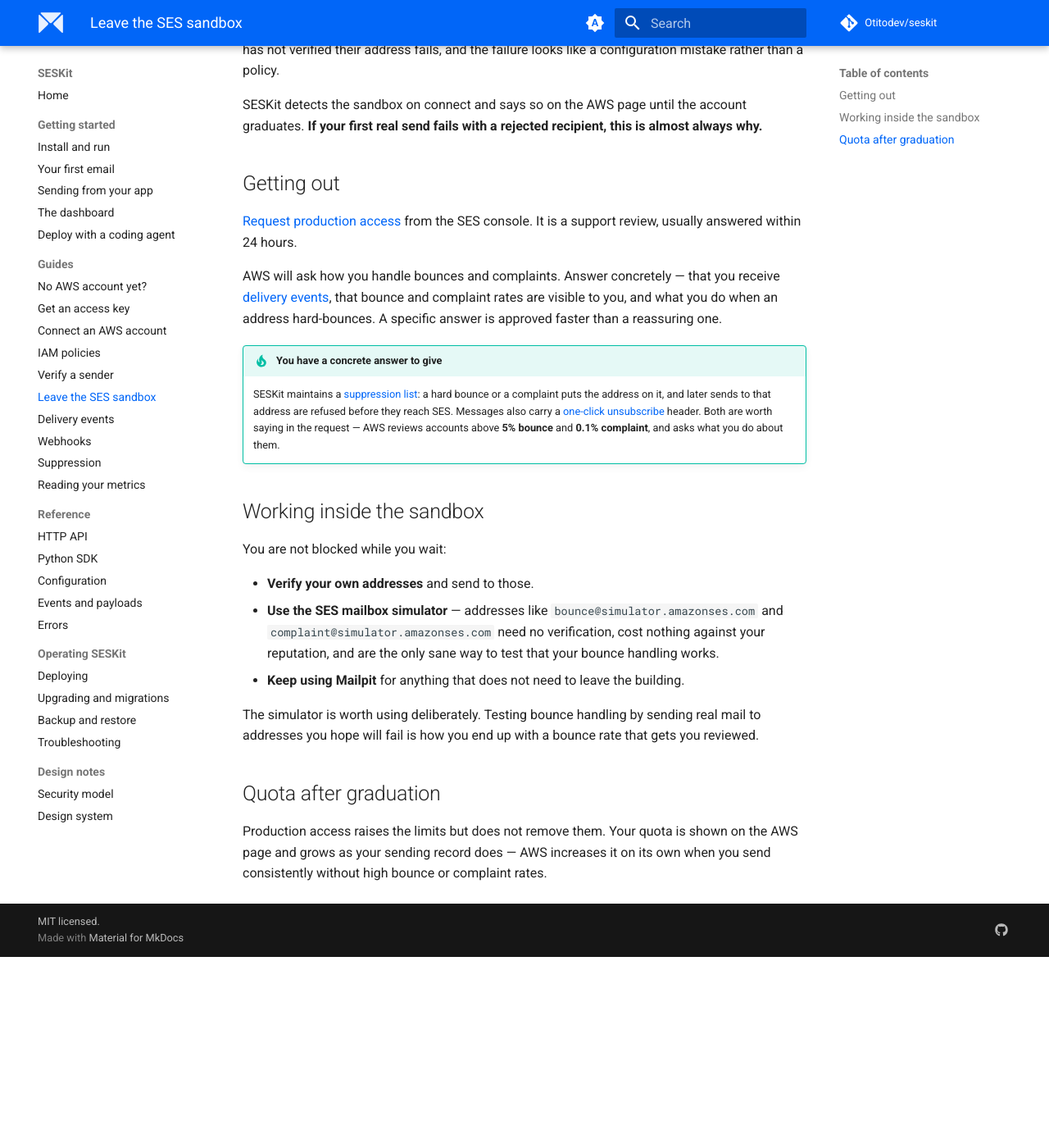
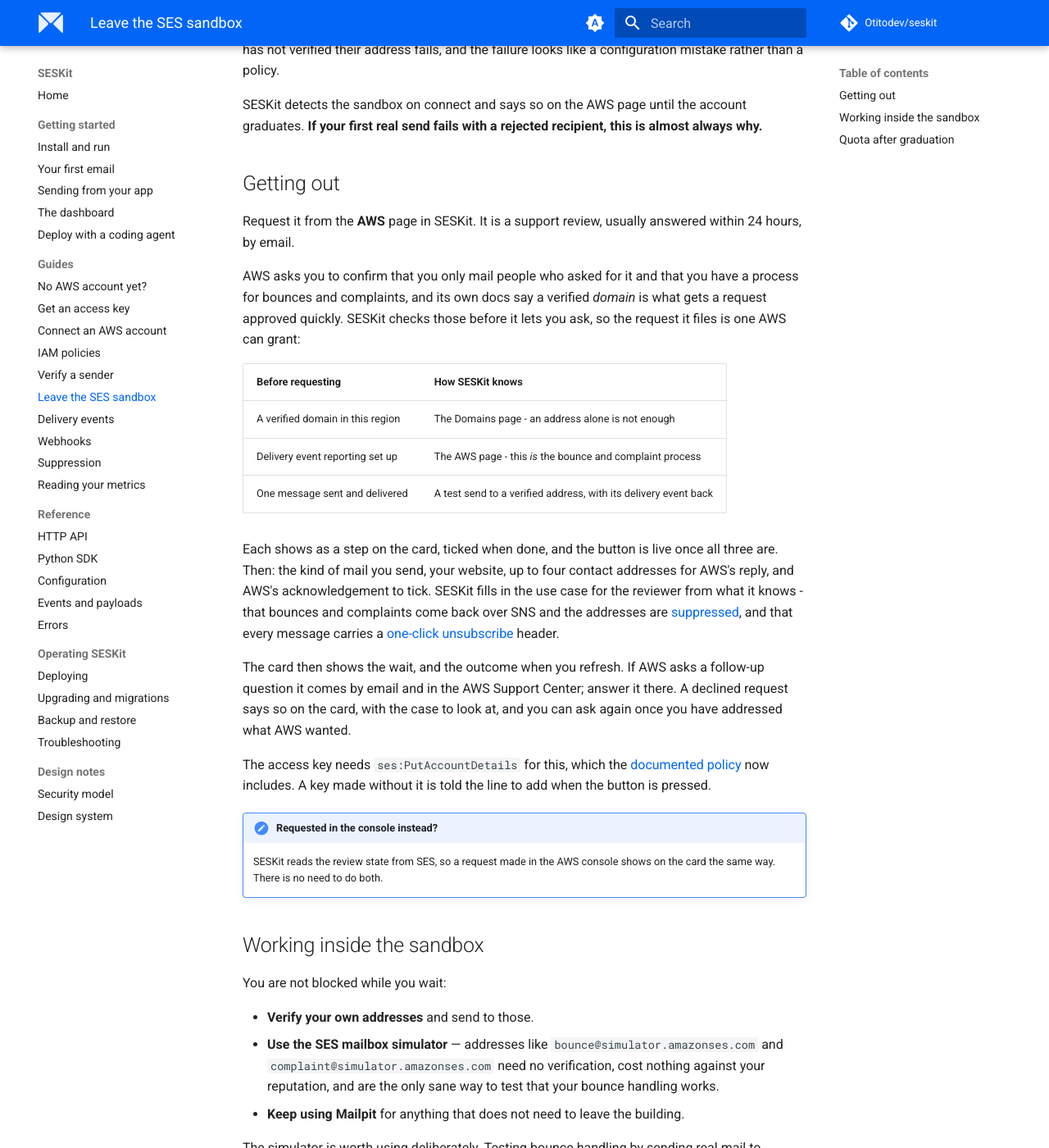
Before and after one commit to Otitodev/seskit, an MkDocs documentation site: the page built from docs/guides/ses-sandbox.md, in a window 1280 px wide and 1400 px high, scrolled down 401 px. Shown: the whole window at 82% size. Built offline with MkDocs 1.6.1 and Material for MkDocs 9.7.7, drawn with Linux system fonts in a browser that asks for light colours; comment, search, counter and statistics services are not loaded; before the commit the page ends 1568 px from its top, so only the background shows below that.

Commit message:
docs: production access from the dashboard, and the permission it needs
The sandbox guide sent the user to the SES console; it now sends them to
the AWS page, says what SESKit checks before it lets them ask and why
those three, and what happens after. Both documented policies gain
ses:PutAccountDetails, with a line saying a key made without it still
connects and sends and is told the action to add when the button is
pressed.

```diff
--- a/docs/guides/ses-sandbox.md
+++ b/docs/guides/ses-sandbox.md
@@ -18,21 +18,40 @@
 
 ## Getting out
 
-[Request production access](https://docs.aws.amazon.com/ses/latest/dg/request-production-access.html)
-from the SES console. It is a support review, usually answered within 24 hours.
+Request it from the **AWS** page in SESKit. It is a support review, usually
+answered within 24 hours, by email.
 
-AWS will ask how you handle bounces and complaints. Answer concretely — that
-you receive [delivery events](delivery-events.md), that bounce and complaint
-rates are visible to you, and what you do when an address hard-bounces. A
-specific answer is approved faster than a reassuring one.
+AWS asks you to confirm that you only mail people who asked for it and that
+you have a process for bounces and complaints, and its own docs say a
+verified *domain* is what gets a request approved quickly. SESKit checks
+those before it lets you ask, so the request it files is one AWS can grant:
 
-!!! tip "You have a concrete answer to give"
-    SESKit maintains a [suppression list](suppression.md): a hard bounce or a
-    complaint puts the address on it, and later sends to that address are
-    refused before they reach SES. Messages also carry a
-    [one-click unsubscribe](suppression.md#one-click-unsubscribe) header. Both
-    are worth saying in the request — AWS reviews accounts above **5% bounce**
-    and **0.1% complaint**, and asks what you do about them.
+| Before requesting | How SESKit knows |
+|---|---|
+| A verified domain in this region | The Domains page - an address alone is not enough |
+| Delivery event reporting set up | The AWS page - this *is* the bounce and complaint process |
+| One message sent and delivered | A test send to a verified address, with its delivery event back |
+
+Each shows as a step on the card, ticked when done, and the button is live
+once all three are. Then: the kind of mail you send, your website, up to four
+contact addresses for AWS's reply, and AWS's acknowledgement to tick. SESKit
+fills in the use case for the reviewer from what it knows - that bounces and
+complaints come back over SNS and the addresses are
+[suppressed](suppression.md), and that every message carries a
+[one-click unsubscribe](suppression.md#one-click-unsubscribe) header.
+
+The card then shows the wait, and the outcome when you refresh. If AWS asks a
+follow-up question it comes by email and in the AWS Support Center; answer it
+there. A declined request says so on the card, with the case to look at, and
+you can ask again once you have addressed what AWS wanted.
+
+The access key needs `ses:PutAccountDetails` for this, which the
+[documented policy](iam-policies.md) now includes. A key made without it is
+told the line to add when the button is pressed.
+
+!!! note "Requested in the console instead?"
+    SESKit reads the review state from SES, so a request made in the AWS
+    console shows on the card the same way. There is no need to do both.
 
 ## Working inside the sandbox
 
```
Also changed, not shown: docs/guides/get-an-access-key.md (+4 -3 lines), docs/guides/iam-policies.md (+10 -2 lines).
